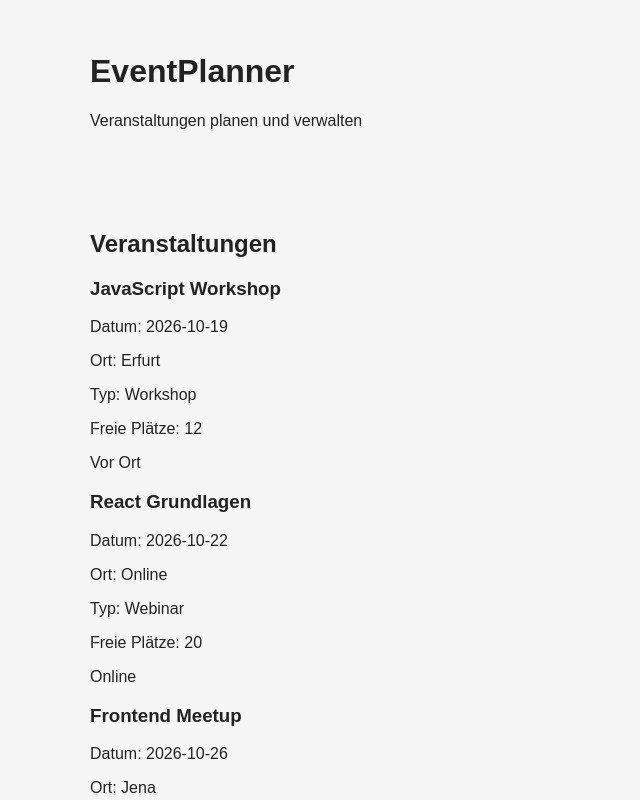
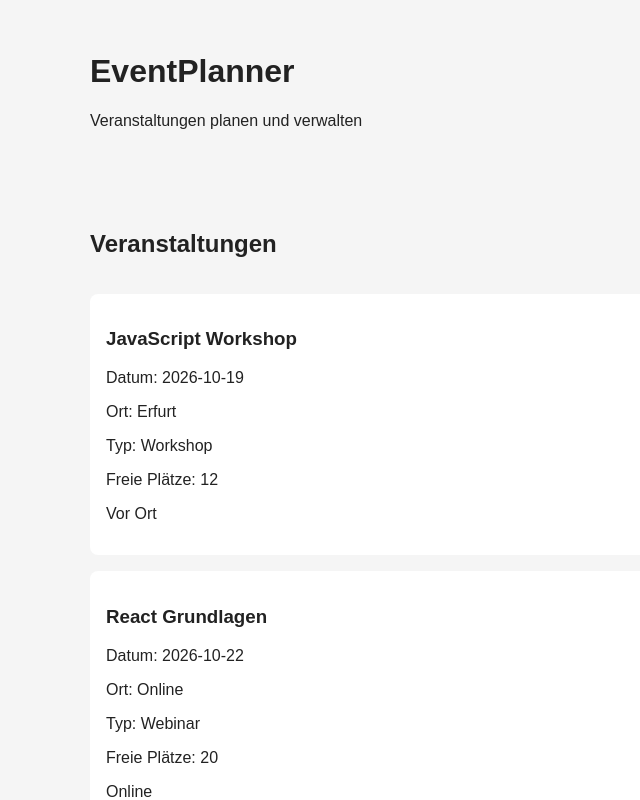
Before and after one commit to jaderbass/eventplanner, a React (Vite) app: page / in a window 1280 px wide. Shown: the top 800 px of the page, without its empty margins (0-640 px from the left). Built offline with nearby package versions, Linux system fonts and the light colour scheme.

Commit message:
change map()-function move return

```diff
--- a/src/components/EventList.jsx
+++ b/src/components/EventList.jsx
@@ -3,11 +3,10 @@ import EventCard from "./EventCard";
 
 function EventList() {
   return (
-    <section>
+    <section className="event-list">
       <h2>Veranstaltungen</h2>
 
-      {events.map((event) => {
-        return (
+      {events.map((event) => (
         <EventCard
           key={event.id}
           title={event.title}
@@ -17,8 +16,7 @@ function EventList() {
           seats={event.seats}
           online={event.online}
         />
-        );
-      })}
+      ))}
     </section>
   );
 }
--- a/src/styles.css
+++ b/src/styles.css
@@ -24,13 +24,15 @@ main {
   padding-block: 2rem;
 }
 
-.course-list {
+.course-list,
+.event-list {
   display: grid;
   gap: 1rem;
   margin-bottom: 1.5rem;
 }
 
 .course-card,
+.event-card,
 .info-box,
 .panel,
 .notice {
```
Lines whose indentation alone changed are shown as unchanged.
